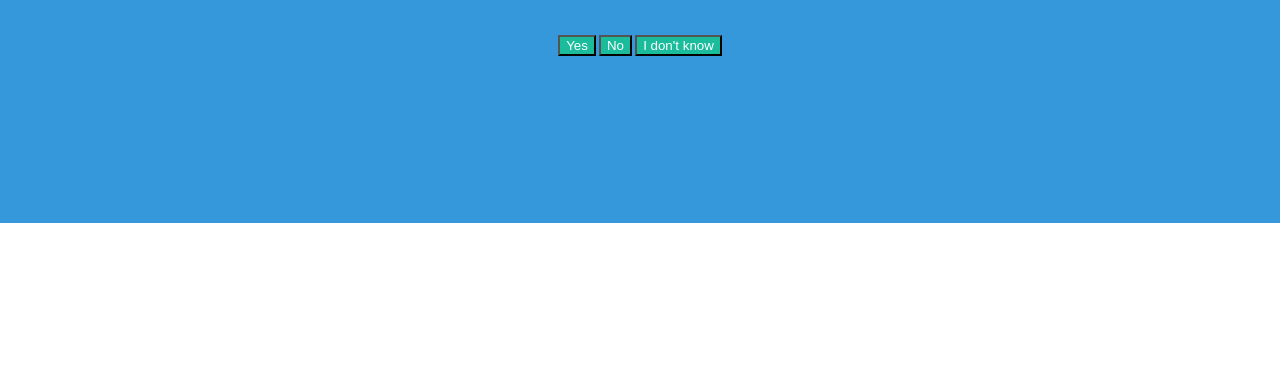
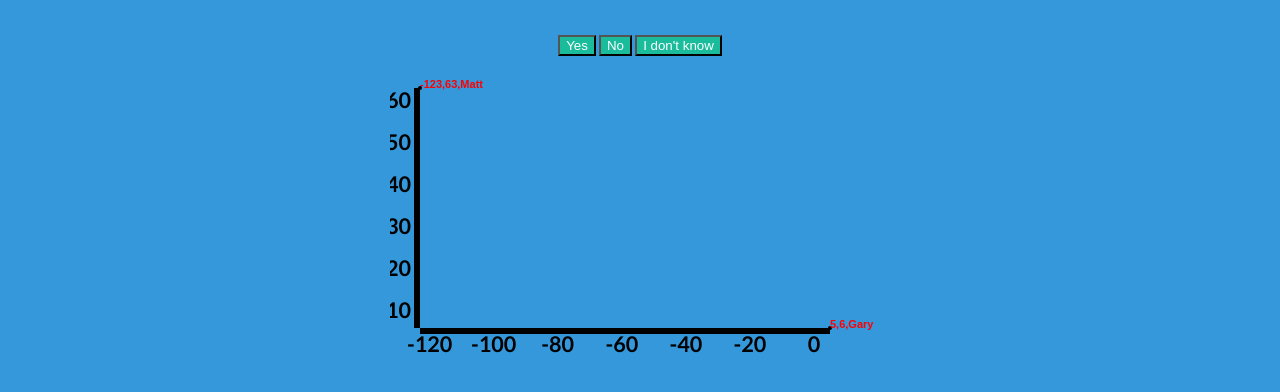
Before and after one commit to mattburman/friendcluster, a website: page public/index.html in a window 1280 px wide. Shown: the part 518-910 px from the top of the page. Before the commit the page ends 800 px from the top, so only its background shows below. Drawn offline with nearby package versions, Linux system fonts and the light colour scheme.

Commit message:
correct path for scatterplot.js

```diff
--- a/public/index.html
+++ b/public/index.html
@@ -56,7 +56,7 @@
 
 	<!-- Scripts -->
 
-	<script src="/assets/scatterplot.js"></script>
+	<script src="/scatterplot.js"></script>
 	<script src="/assets/js/jquery.min.js"></script>
 	<script src="/assets/js/jquery.scrolly.min.js"></script>
 	<script src="/assets/js/skel.min.js"></script>
```
